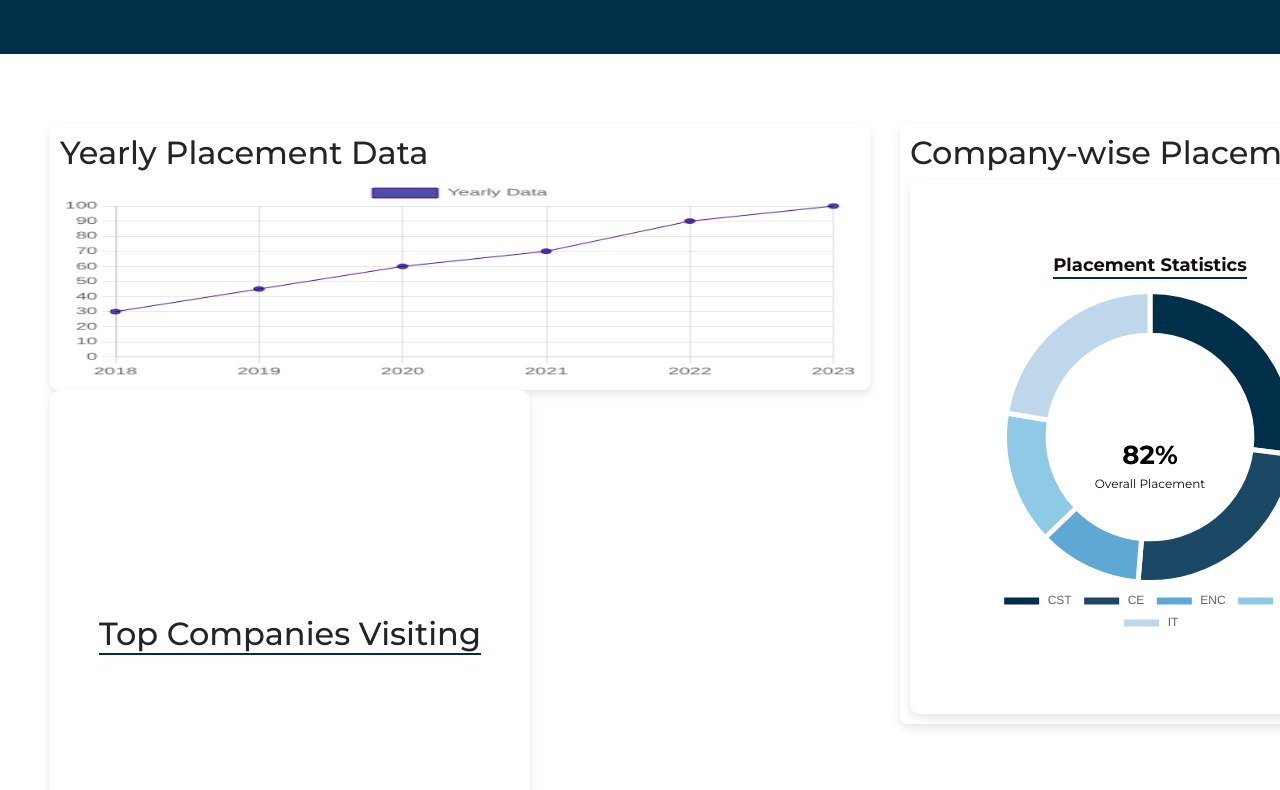
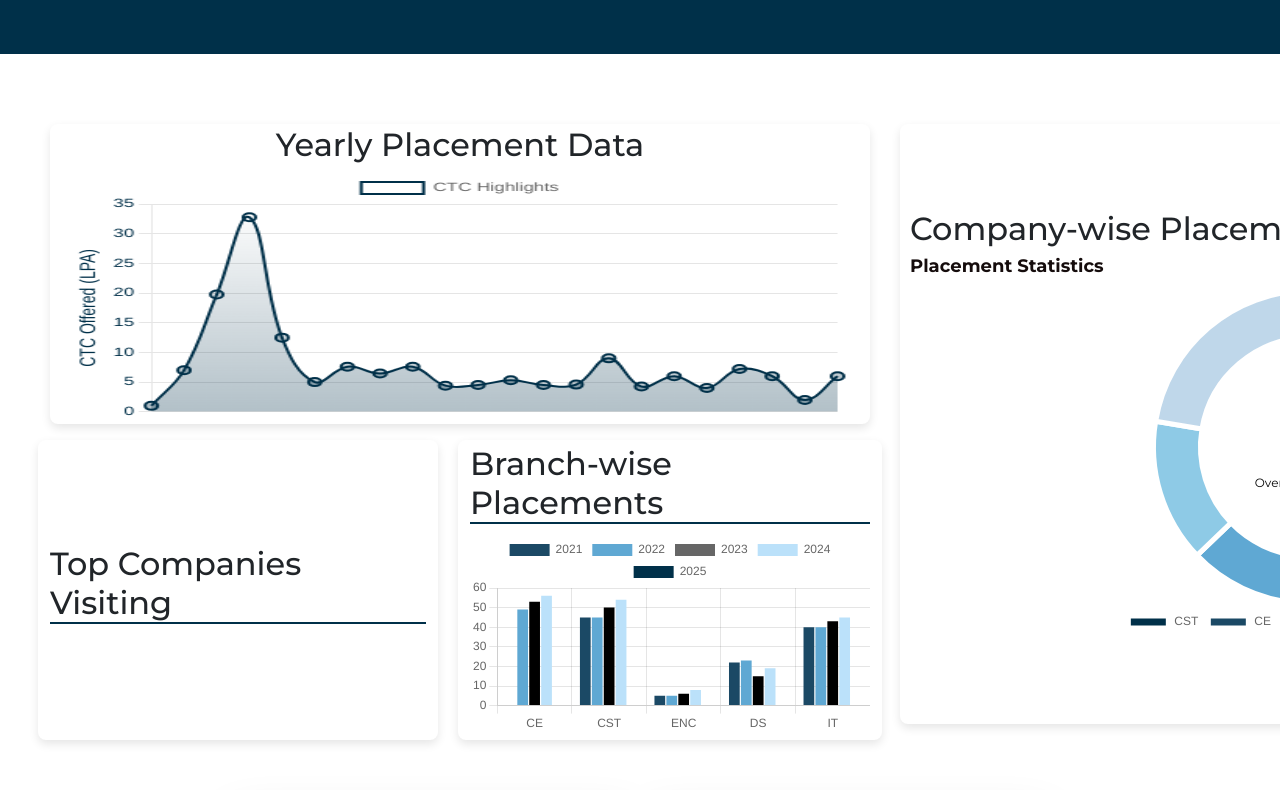
Before and after one commit to SanjanaS09/placement-cell, a React (Create React App) app in the folder tpc-app/: page / in a window 1280 px wide. Shown: the part 1350-2140 px from the top of the page. Built offline with nearby package versions, Linux system fonts and the light colour scheme; no server answers.

Commit message:
Home-CSS

```diff
--- a/tpc-app/src/App.js
+++ b/tpc-app/src/App.js
@@ -27,6 +27,9 @@ import TPOHome from './pages/TPOHome.jsx';
 import Login from './pages/LoginPage.jsx';
 import Signup from './pages/Signup.jsx';
 import Events from './pages/event.jsx';
+import CtcHighlight from "./pages/CtcHighlight.jsx";
+//import CtcHighlight from "./CtcHighlight"; // Make sure the path is correct
+
 
 import "bootstrap/dist/css/bootstrap.min.css";
 
@@ -173,4 +176,6 @@ const App = () => {
   );
 };
 
+
+
 export default App;
--- a/tpc-app/src/pages/BranchWise.jsx
+++ b/tpc-app/src/pages/BranchWise.jsx
@@ -76,8 +76,7 @@ const StatChart = () => {
     };
 
     return (
-        <div style={{ width: "400px", height: "250px",margin: "auto" }}>
-
+        <div style={{ width: "85vw", maxWidth: "400px", maxHeight: "250px",margin: "auto" }}>
             <Bar data={chartData} options={{ responsive: true, scales: { y: { beginAtZero: true } } }} />
         </div>
     );
--- a/tpc-app/src/pages/CompanyWise.jsx
+++ b/tpc-app/src/pages/CompanyWise.jsx
@@ -44,7 +44,7 @@ const CompanyWise = () => {
   };
 
   return (
-    <div className="chart-container">
+    <div className="chart">
       <h2 className="chart-title">Placement Statistics</h2>
       <div className="chart-wrapper">
         <Doughnut data={data} options={options} />
--- /dev/null
+++ b/tpc-app/src/pages/CtcHighlight.jsx
@@ -0,0 +1,112 @@
+import "../styles/CtcHighlight.css";
+import React from "react";
+import { Line } from "react-chartjs-2";
+import { Chart as ChartJS, CategoryScale, LinearScale, PointElement, LineElement, Tooltip, Filler } from "chart.js";
+
+ChartJS.register(CategoryScale, LinearScale, PointElement, LineElement, Tooltip, Filler);
+
+const CTCWaveChart = ({ data }) => {
+  const chartData = {
+    labels: data.map((item) => ""),
+    datasets: [
+      {
+        label: "CTC Highlights",
+        data: data.map((item) => item.ctc),
+        borderColor: "#003049",
+        backgroundColor: (context) => {
+          const chart = context.chart;
+          const { ctx, chartArea } = chart;
+          if (!chartArea) {
+            return null;
+          }
+          const gradient = ctx.createLinearGradient(0, chartArea.bottom, 0, chartArea.top);
+          gradient.addColorStop(0, "rgba(0, 48, 73, 0.3)");
+          gradient.addColorStop(1, "rgba(0, 48, 73, 0)");
+          return gradient;
+        },
+        borderWidth: 2,
+        tension: 0.4,
+        pointRadius: 4,
+        pointHoverRadius: 6,
+        fill: "start", // Gradient applied only under the curve
+      },
+    ],
+  };
+
+  const options = {
+    responsive: true,
+    plugins: {
+      tooltip: {
+        callbacks: {
+          label: function (tooltipItem) {
+            const company = data[tooltipItem.dataIndex].company;
+            const students = data[tooltipItem.dataIndex].students;
+            return `${company}: ${tooltipItem.raw} LPA, ${students} students`;
+          },
+        },
+      },
+    },
+    scales: {
+      x: {
+        display: false,
+      },
+      y: {
+        title: {
+          display: true,
+          text: "CTC Offered (LPA)",
+          color: "#003049",
+          font: {
+            size: 14,
+          },
+        },
+        ticks: {
+          color: "#003049",
+          font: {
+            size: 12,
+          },
+        },
+      },
+    },
+  };
+
+  return (
+    <div className="chart">
+      <Line data={chartData} options={options} />
+    </div>
+  );
+};
+
+const App = () => {
+  const companyData = [
+    { company: "Oracle", ctc: 1, students: 1 },
+    { company: "Deutsche Bank", ctc: 7, students: 7 },
+    { company: "JP Morgan Chase & Co.", ctc: 19.75, students: 1 },
+    { company: "VISA", ctc: 32.76, students: 4 },
+    { company: "Barclays", ctc: 12.49, students: 13 },
+    { company: "KPMG", ctc: 5, students: 7 },
+    { company: "Deloitte USI", ctc: 7.6, students: 16 },
+    { company: "Bank of America", ctc: 6.45, students: 34 },
+    { company: "Deloitte IN", ctc: 7.6, students: 14 },
+    { company: "Rite Technologies", ctc: 4.4, students: 1 },
+    { company: "NetWeaver", ctc: 4.5, students: 4 },
+    { company: "Amdocs", ctc: 5.3, students: 12 },
+    { company: "Accenture", ctc: 4.5, students: 5 },
+    { company: "Publicis Sapient", ctc: 4.58, students: 9 },
+    { company: "HSBC", ctc: 9, students: 2 },
+    { company: "Capgemini", ctc: 4.25, students: 19 },
+    { company: "ExcelR", ctc: 6, students: 2 },
+    { company: "Argon & Co.", ctc: 4, students: 1 },
+    { company: "IIDE", ctc: 7.2, students: 10 },
+    { company: "Eduvanz", ctc: 6, students: 2 },
+    { company: "Colgate Palmolive", ctc: 2, students: 2 },
+    { company: "CleverTap", ctc: 6, students: 1 },
+  ];
+
+  return (
+    <div className="chart-wrapper">
+      <CTCWaveChart data={companyData} />
+    </div>
+  );
+};
+
+export default App;
--- a/tpc-app/src/pages/Home.jsx
+++ b/tpc-app/src/pages/Home.jsx
@@ -15,6 +15,7 @@ import { Chart as ChartJS, CategoryScale, LinearScale, BarElement, PointElement,
 
 import BranchWise from "./BranchWise";
 import CompanyWise from './CompanyWise';
+import CtcHighlight from "./CtcHighlight";
 
 
 ChartJS.register(CategoryScale, LinearScale, BarElement, PointElement, Title, Tooltip, Legend, ArcElement, LineElement);
@@ -288,9 +289,10 @@ function Home() {
           <div className="charts-grid">
             <div className="line-chart-container">
               <h2>Yearly Placement Data</h2>
-              <Line data={lineData} options={{ scales: { y: { beginAtZero: true } } }} />
+              {/* <Line data={lineData} options={{ scales: { y: { beginAtZero: true } } }} /> */}
+              <CtcHighlight/>
             </div>
-            <div className="bar-grid">
+            <div className="barlayout flex flex-direction row mt-3" style={{ gap: "20px" }}>
               <div className="chart-container">
                 <h2>Top Companies Visiting</h2>
                 {/* <Bar data={horiBarData} options={{ indexAxis: 'y' }} /> */}
@@ -305,7 +307,6 @@ function Home() {
           </div>
           <div className="dougnut-chart-container">
             <h2>Company-wise Placements</h2>
-
             {/* <Doughnut data={doughnutData} width="200px" height="200px" /> */}
             <CompanyWise/>
           </div>
--- a/tpc-app/src/styles/BranchWise.css
+++ b/tpc-app/src/styles/BranchWise.css
@@ -71,7 +71,7 @@
 }
 
 /* Chart Container */
-.chart-container {
+/* .chart-container {
     width: 100%;
     max-width: 600px;
     margin: auto;
@@ -80,7 +80,7 @@
     background-color: #f8f9fa;
     border-radius: 10px;
     box-shadow: 0px 4px 6px rgba(0, 0, 0, 0.1);
-}
+} */
 
 /* Animations */
 @keyframes slideUp {
--- a/tpc-app/src/styles/CompanyWise.css
+++ b/tpc-app/src/styles/CompanyWise.css
@@ -1,17 +1,17 @@
-.chart-container {
+/* .chart-container {
     display: flex;
     flex-direction: column;
     align-items: center;
     justify-content: center;
     width: 480px;
     height: 500px;
-    /* background: linear-gradient(135deg, #003049, #5FA8D3); */
+    background: linear-gradient(135deg, #003049, #5FA8D3);
     background: white;
     border-radius: 25px;
     box-shadow: 0px 4px 10px rgba(0, 0, 0, 0.2);
     padding: 20px;
   }
-
+   */
   .chart-title {
     font-size: 18px;
     font-weight: bold;
@@ -20,9 +20,13 @@
   }
 
   .chart-wrapper {
-    position: relative;
-    width: 350px;
-    height: 350px;
+    display: flex;
+        justify-content: center;
+        align-items: center;
+        position: relative;
+        width: 85vw;
+        max-width: 800px;
+        height: 350px;
   }
 
   .chart-center {
--- /dev/null
+++ b/tpc-app/src/styles/CtcHighlight.css
@@ -0,0 +1,12 @@
+  .chart-wrapper {
+    display: flex;
+    justify-content: center;
+    align-items: center;
+  }
+
+  @media (max-width: 768px) {
+    .chart-container {
+      width: 95%;
+      padding: 15px;
+    }
+  }
--- a/tpc-app/src/styles/Home.css
+++ b/tpc-app/src/styles/Home.css
@@ -463,6 +463,13 @@ nav {
   width: 100%;
 } */
 
+.barlayout {
+  display: flex;
+  flex-direction: row;
+  gap: 20px; /* Define the gap properly */
+  margin-top: 1rem;
+}
+
 .chart-container {
   display: flex;
   border-radius: 5rem;
@@ -497,10 +504,13 @@ nav {
     height: 200px !important;
   }
 
-  .bar-grid {
+  .barlayout {
     display: flex;
-    flex-direction: column;
+    flex-direction: row; /* Default for desktop */
+    gap: 20px;
+    width: 100%;
   }
+
   .chart-container{
     margin-top: 25px;
     width: 380px;
@@ -529,6 +539,7 @@ nav {
   flex-direction: column;
   align-content: flex-start;
   justify-content: center;
+  align-items: center;
 }
 
 .bar-container {
@@ -570,11 +581,12 @@ nav {
 }
 
 .line-chart-container canvas {
-  width: 800px !important;
+  width: 780px !important;
   /* Force width */
-  height: 200px !important;
+  height: 250px !important;
   /* Force height */
 }
+
 
 .update-section {
   display: flex;
--- a/tpc-app/src/styles/TPODashboard.css
+++ b/tpc-app/src/styles/TPODashboard.css
@@ -240,12 +240,12 @@
     box-shadow: 0px 4px 10px rgba(0, 0, 0, 0.1);
 }
 
-.chart-container {
+/* .chart-container {
     background: white;
     padding: 20px;
     border-radius: 10px;
     box-shadow: 0px 4px 10px rgba(0, 0, 0, 0.1);
-}
+} */
 
 .table-container {
     background: white;
```
Also changed, not shown: tpc-app/src/styles/YearlyPlaced.css (+8 -0 lines).
